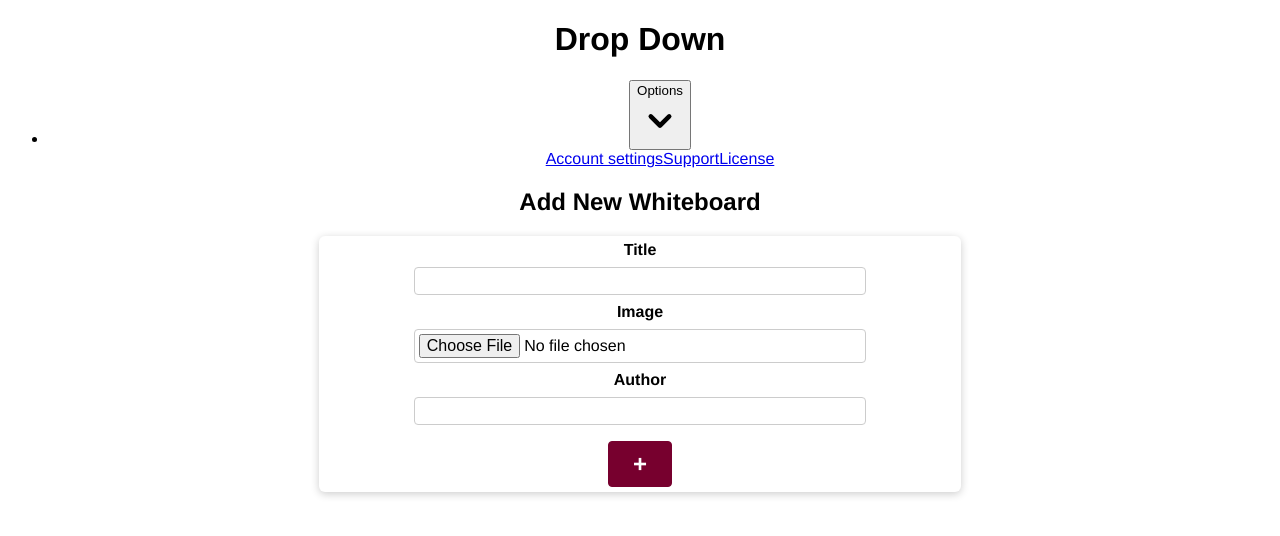
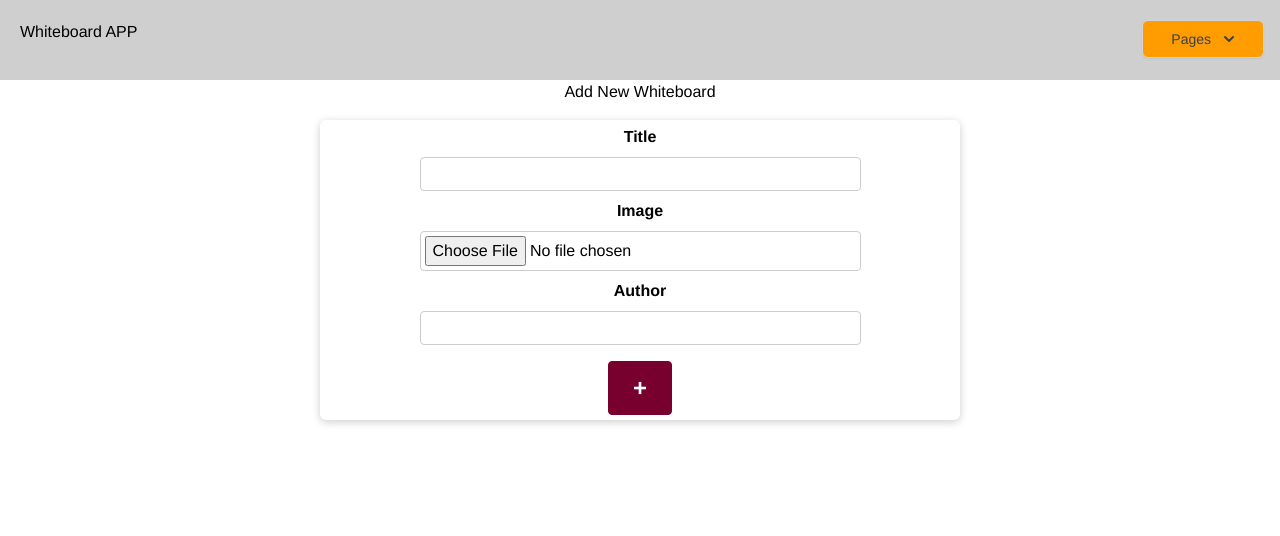
Before and after one commit to koolkat254/WhiteBoardApp, a React (Create React App) app: page /#/new-WhiteBoard in a window 1280 px wide. Shown: the top 536 px of the page. Built offline with nearby package versions, Linux system fonts and the light colour scheme.

Commit message:
Dropdown menu
Dropdown menu

```diff
--- a/src/components/Navbar.js
+++ b/src/components/Navbar.js
@@ -1,40 +1,83 @@
 
 import { Link } from 'react-router-dom';
 import React from 'react'
+import { Fragment } from 'react'
+import { Menu, Transition } from '@headlessui/react'
+import { ChevronDownIcon } from '@heroicons/react/solid'
 
-const Navbar = () => {
+function classNames(...classes) {
+  return classes.filter(Boolean).join(' ')
+}
+
+export default function Navbar() {
   return (
-    <div className="w-full h-20 flex justify-between items-center px-8 text-white">
-    <h1 className="text-2xl font-bold text-[#32a87d]">Drop Down </h1>
-    <ul className='flex items-center'>
-      <li className='p-4'>
-            <div className="relative inline-block text-left">
-                  <div>
-              <button type="button" className="inline-flex justify-center w-full rounded-md border border-gray-300 shadow-sm px-4 py-2 bg-white text-sm font-medium text-gray-700 hover:bg-gray-50 focus:outline-none focus:ring-2 focus:ring-offset-2 focus:ring-offset-gray-100 focus:ring-indigo-500" id="menu-button" aria-expanded="true" aria-haspopup="true">
-                Options
 
-                <svg className="-mr-1 ml-2 h-5 w-5" xmlns="http://www.w3.org/2000/svg" viewBox="0 0 20 20" fill="currentColor" aria-hidden="true">
-                  <path fill-rule="evenodd" d="M5.293 7.293a1 1 0 011.414 0L10 10.586l3.293-3.293a1 1 0 111.414 1.414l-4 4a1 1 0 01-1.414 0l-4-4a1 1 0 010-1.414z" clip-rule="evenodd" />
-                </svg>
-              </button>
-            </div>
+    <header className="bg-[#CFCFCF] w-auto h-20" >
+      <div className="float-left m-5">Whiteboard APP</div>
+    <Menu as="div" className="float-right relative inline-block text-left mx-7 my-2">
+      <div>
+        <Menu.Button className="m-3 inline-flex justify-center w-full rounded-md border border-gray-300 shadow-sm px-4 py-2 bg-[#ff9d00] text-sm font-medium text-gray-700 hover:bg-[#ff9d00] focus:outline-none focus:ring-2 focus:ring-offset-2 focus:ring-offset-gray-100 focus:ring-indigo-500 gf">
+          Pages
+          <ChevronDownIcon className="-mr-1 ml-2 h-5 w-5" aria-hidden="true" />
+        </Menu.Button>
+      </div>
 
+      <Transition
+        as={Fragment}
+        enter="transition ease-out duration-100"
+        enterFrom="transform opacity-0 scale-95"
+        enterTo="transform opacity-100 scale-100"
+        leave="transition ease-in duration-75"
+        leaveFrom="transform opacity-100 scale-100"
+        leaveTo="transform opacity-0 scale-95"
+      >
+        <Menu.Items className="origin-top-right absolute right-0 mt-2 w-56 rounded-md shadow-lg bg-[#ff9d00] ring-1 ring-black ring-opacity-5 focus:outline-none">
+          <div className="py-1">
 
-
-            <div className="origin-top-right absolute right-0 mt-2 w-56 rounded-md shadow-lg bg-white ring-1 ring-black ring-opacity-5 focus:outline-none" role="menu" aria-orientation="vertical" aria-labelledby="menu-button" tabindex="-1">
-              <div className="py-1" role="none">
-
-                <a href="#" className="text-gray-700 block px-4 py-2 text-sm" role="menuitem" tabindex="-1" id="menu-item-0">Account settings</a>
-                <a href="#" className="text-gray-700 block px-4 py-2 text-sm" role="menuitem" tabindex="-1" id="menu-item-1">Support</a>
-                <a href="#" className="text-gray-700 block px-4 py-2 text-sm" role="menuitem" tabindex="-1" id="menu-item-2">License</a>
-
-              </div>
-            </div>
+            <Menu.Item>
+              {({ active }) => (
+                <li className={classNames(
+                  active ? 'bg-[#ff9d00] text-gray-900' : 'text-gray-700',
+                  'block px-4 py-2 text-sm'
+                )}>
+                    <Link to='/'>Home</Link>
+                </li>
+              )}
+            </Menu.Item>
+            <Menu.Item>
+            {({ active }) => (
+                <li className={classNames(
+                  active ? 'bg-[#ff9d00] text-gray-900' : 'text-gray-700',
+                  'block px-4 py-2 text-sm'
+                )}>
+                    <Link to='/new-WhiteBoard'>Add Whiteboard</Link>
+                </li>
+              )}
+            </Menu.Item>
+            <Menu.Item>
+            {({ active }) => (
+                <li className={classNames(
+                  active ? 'bg-[#ff9d00] text-gray-900' : 'text-gray-700',
+                  'block px-4 py-2 text-sm'
+                )}>
+                    <Link to='/results'>View Results</Link>
+                </li>
+              )}
+            </Menu.Item>
+            <Menu.Item>
+            {({ active }) => (
+                <li className={classNames(
+                  active ? 'bg-[#ff9d00] text-gray-900' : 'text-gray-700',
+                  'block px-4 py-2 text-sm'
+                )}>
+                    <Link to='/about'>About</Link>
+                </li>
+              )}
+            </Menu.Item>
           </div>
-                </li>
-              </ul>
-  </div>
+        </Menu.Items>
+      </Transition>
+    </Menu>
+    </header>
   )
 }
-
-export default Navbar
--- a/src/index.js
+++ b/src/index.js
@@ -2,6 +2,7 @@ import React from 'react';
 import ReactDOM from 'react-dom';
 import { HashRouter } from 'react-router-dom';
 import App from './App';
+import './index.css';
 
 
 ReactDOM.render(
--- a/src/pages/AboutPage.js
+++ b/src/pages/AboutPage.js
@@ -3,7 +3,7 @@ import styles from './AboutPage.module.css';
 
 const AboutPage = () => {
   return (
-    <div className={styles.container}>
+    <div className={styles.containerr}>
       <div className={styles.aboutbox}>
         <h1>About</h1>
         <p>Welcome to our Whiteboard App! We were originally a school project that our teacher had assigned to us.</p>
```
Also changed, not shown: package.json (+10 -3 lines), src/components/NavBar.module.css (+0 -28 lines), tailwind.config.js (line endings or trailing spaces), 2 other files (tests, documents, lock files or other folders).
